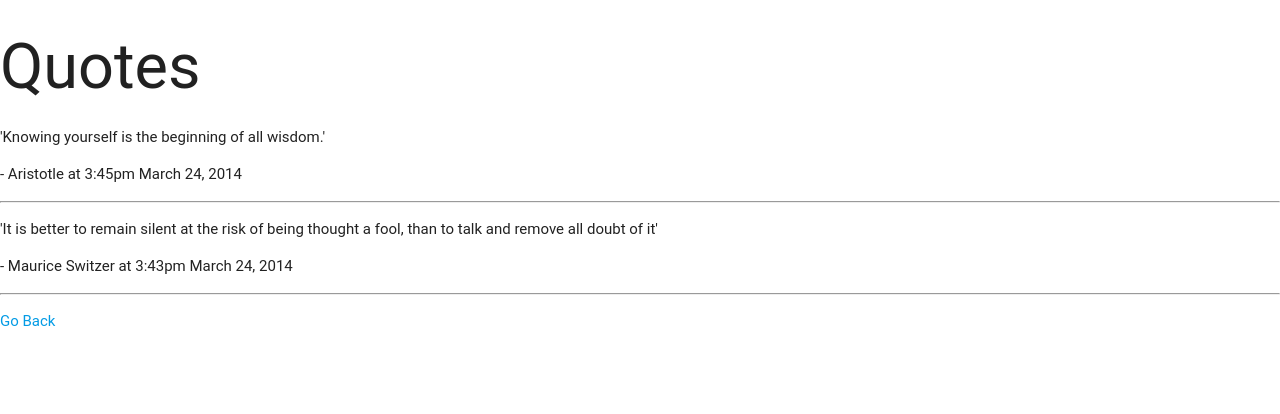
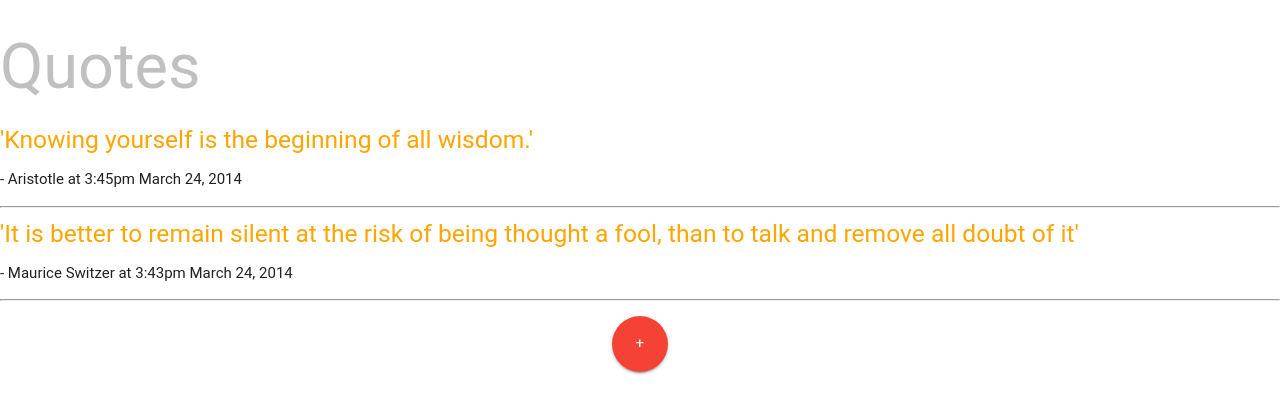
Before and after one commit to wiredecho/PHP_basics, a PHP site: page /main.php in a window 1280 px wide. Shown: the top 414 px of the page. Run offline with PHP 8.4, Linux system fonts and the light colour scheme; data comes from the database, SQL or seed files in the repository; some libraries are stand-ins or nearby versions; some web fonts are replaced.

Commit message:
finishing touches

```diff
--- a/PHP_php_with_mysql_Quotes/main.php
+++ b/PHP_php_with_mysql_Quotes/main.php
@@ -16,8 +16,17 @@
 		<!-- Compiled and minified JavaScript -->
 		<script src="https://cdnjs.cloudflare.com/ajax/libs/materialize/0.97.7/js/materialize.min.js"></script>
 	</head>
+	<style type="text/css">
+		.qme{
+			color:orange;
+		}
+		#title{
+			color:silver;
+		}
+
+	</style>
 	<body>
-	<h1>Quotes</h1>
+		<h1 id="title">Quotes</h1>
 
 	<?php
 		//var_dump($quotes);
@@ -25,12 +34,12 @@
 		{
 			$date_added = date('g:ia F d, Y', strtotime($quote['created_at']));
 
-		echo "<p>'". $quote['text'] . "'</p>
+			echo "<h5 class='qme'>'". $quote['text'] . "'</h5>
 					<p> - ". $quote['name'] ." at  ". $date_added ."</p><hr />";
 
 		}
 	?>
-	<p><a href='index.php'>Go Back</a></p>
+		<center><p><a href='index.php' class="btn-floating btn-large waves-effect waves-light red">+</a></p><center>
 
 	</body>
 </html>
```
Also changed, not shown: PHP_php_with_mysql_Quotes/index.php (+5 -3 lines). Lines whose indentation alone changed are shown as unchanged.
